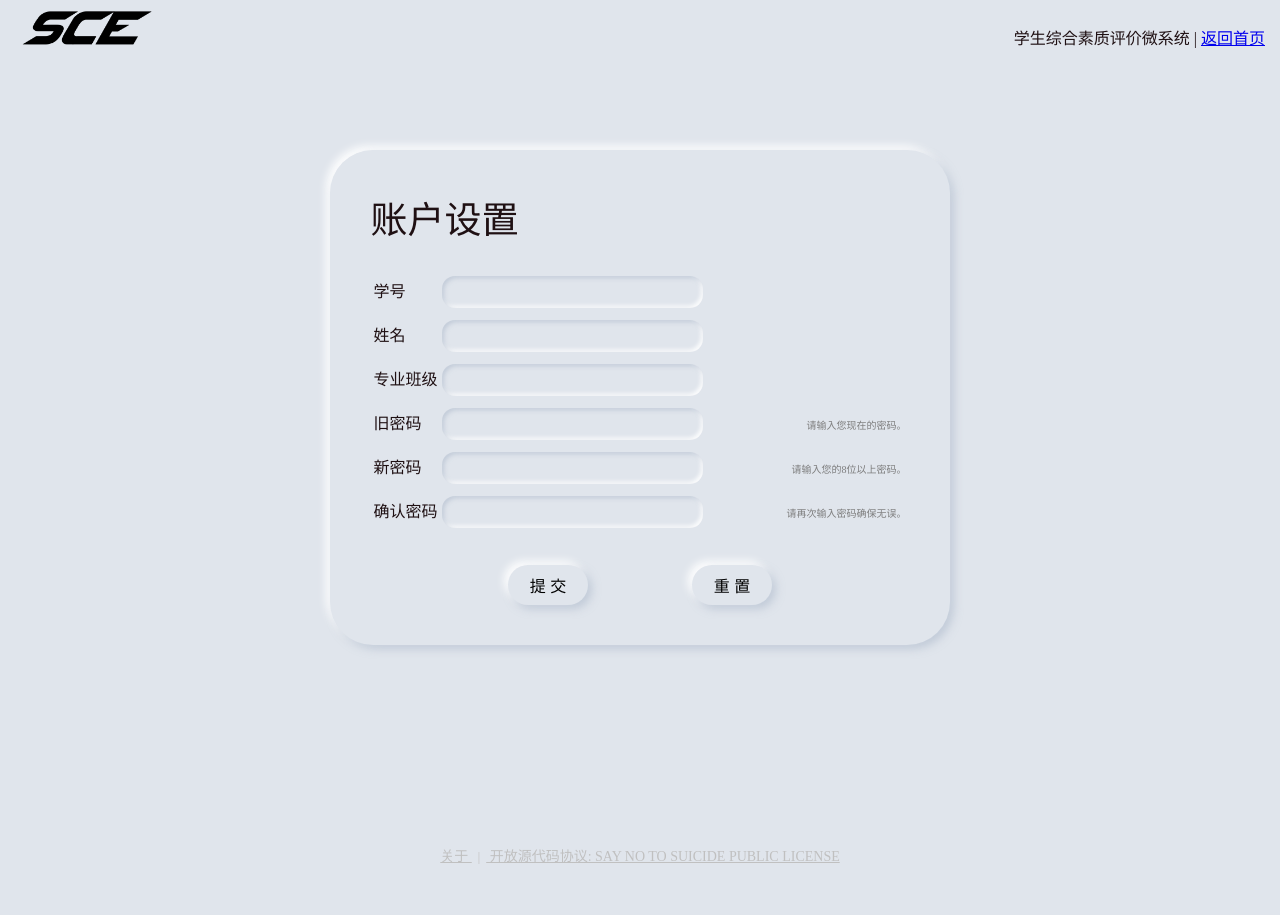
After one commit to realJaydenCheng/student-comprehensive-evaluation, a Flask app: template templates/usetting.html in a window 1280 px wide. The commit adds this page. Run offline with Flask 2, Linux system fonts and the light colour scheme; the template is opened without the code that fills it, so the values that code supplies are empty; some libraries are stand-ins or nearby versions.

Commit message:
完成修改密码的前端

```diff
--- /dev/null
+++ b/static/js/usetting.js
@@ -0,0 +1,55 @@
+// 检验密码
+function checkPwd() {
+	let pwd1 = document.getElementById('newpwd').value;
+	let tip1 = document.getElementById('pwdtip2');
+	let pwd2 = document.getElementById('pwd2').value;
+	let tip2 = document.getElementById('pwdtip3');
+	if (pwd1.length >= 8) {
+		if (pwd2 == pwd1) {
+			tip1.innerText = '请输入您的8位以上密码。';
+			tip2.innerText = '请再次输入密码确保无误。';
+			tip1.style.color = tip2.style.color = 'rgb(125,125,125)';
+			return true;
+		}
+		else {
+			tip2.innerText = '两次密码输入不一致，请重试。';
+			tip2.style.color = 'red';
+			return false;
+		}
+	}
+	else {
+		tip1.innerText = '密码不足8位，请重试。';
+		tip1.style.color = 'red';
+		return false;
+	}
+}
+
+//
+function check8(n){
+    let tip = document.getElementById("pwdtip1");
+    if (n.value.length >= 8) {
+        tip.style.color =  'rgb(125,125,125)' ;
+        return true ;}
+    else{
+        tip.style.color = 'red' ;
+        return false ;}
+}
+
+function beforeSubmit() {
+	let pwd = document.getElementById('newpwd')
+	let code = document.getElementById('code').value
+    let oldpwd = document.getElementById('oldpwd')
+	if (!check8(oldpwd)) {
+		window.alert('旧密码填写不足八位');
+		oldpwd.value = '';
+		return false;
+	}
+	if (!checkPwd()) {
+		window.alert('请检查密码是否输入正确。');
+		pwd.value = '';
+		return false;
+	}
+	pwd.value = md5Pwd(pwd.value, code);
+    oldpwd.value = md5Pwd(oldpwd.value,code);
+	return true;
+}
--- a/templates/_features.html
+++ b/templates/_features.html
@@ -25,7 +25,7 @@
     <nav>
         <img src="../static/img/logo.png" alt="学生综合素质评价微系统" title="学生综合素质评价微系统" width="142px" id='logo'>
         <span id="top">
-            学生综合素质评价微系统&nbsp;&nbsp;|&nbsp;&nbsp;欢迎您：<i>{{session.get('name',None)}}</i>&nbsp;&nbsp;|&nbsp;&nbsp;
+            学生综合素质评价微系统&nbsp;&nbsp;|&nbsp;&nbsp;欢迎您: <i><a href="{{url_for('usetting')}}">{{session.get('name',None)}}</a></i>&nbsp;&nbsp;|&nbsp;&nbsp;
             <a href="{{url_for('index')}}">返回首页</a>&nbsp;&nbsp;|&nbsp;&nbsp;<a href="{{url_for('login')}}?exit=1">退出登录</a>
         </span>
         <span id="top"></span>
@@ -45,7 +45,7 @@
     <footer>
         <a href="{{url_for('about')}}">关于&nbsp;</a>
         &nbsp;|&nbsp;
-        <a href="{{url_for('license')}}">&nbsp;开放源代码协议：SAY NO TO SUICIDE PUBLIC LICENSE</a>
+        <a href="{{url_for('license')}}">&nbsp;开放源代码协议: SAY NO TO SUICIDE PUBLIC LICENSE</a>
     </footer>
 </body>
 
--- /dev/null
+++ b/templates/usetting.html
@@ -0,0 +1,108 @@
+<!DOCTYPE html>
+<html>
+
+<head>
+    <meta charset="utf-8">
+    <title>账户设置-学生综合素质评价微系统(SCE)</title>
+    <link rel="icon" href="../static/img/favicon.ico" mce_href="../static/img/favicon.ico" type="image/x-icon">
+    <link rel="shortcut icon" href="../static/img/favicon.ico" mce_href="../static/img/favicon.ico" type="image/x-icon">
+    <link rel="stylesheet" href="../static/css/general.css">
+    <link rel="stylesheet" href="../static/css/reg.css">
+    <script src='../static/js/md5.js'></script>
+    <script src="../static/js/usetting.js"></script>
+    <script src="../static/js/login.js"></script>
+    {% for message in get_flashed_messages() %}
+    {% if message %}
+    <script>
+        window.onload=function(){alert('{{ message }}')}
+    </script>
+    {% else %}
+    {% endif %}
+    {% endfor %}
+</head>
+
+<body>
+    <nav>
+        <img src="../static/img/logo.png" alt="学生综合素质评价微系统" title="学生综合素质评价微系统" width="142px">
+        <span id="top">学生综合素质评价微系统&nbsp;|&nbsp;<a href="{{url_for('login')}}">返回首页</a></span>
+    </nav>
+    <div class="main">
+        <h1>账户设置</h1>
+        <div id="table">
+            <form action="{{url_for('usetting')}}" method="post" onsubmit="return  beforeSubmit();">
+                <table>
+                    <tr>
+                        <td>
+                            <div class="infotext">学号</div>
+                        </td>
+                        <td>
+                            <input type="text" name="codetxt" id="code" class="info" size="30px" value="{{session['uid']}}" readonly />
+                        </td>
+                    </tr>
+                    <tr>
+                        <td>
+                            <div class="infotext" id="codetip"> 姓名</div>
+                        </td>
+                        <td>
+                            <input type="text" name="nametxt" class="info" size="30px" id="name" value="{{session['name']}}" readonly />
+                        </td>
+                    </tr>
+                    <tr>
+                        <td>
+                            <div class="infotext">专业班级</div>
+                        </td>
+                        <td>
+                            <input type="text" name="grclass" class="info" size="30px" id="grclass" value="{{majors[session['major']]+session['grClass']}}" readonly />
+                        </td>
+                    </tr>
+                    <tr>
+                        <td>
+                            <div class="infotext">旧密码</div>
+                        </td>
+                        <td>
+                            <input type='password' name="oldpwd" id="oldpwd" class="info" size="30px" onchange="check8(this);" />
+                        </td>
+                        <td class="tips" id="pwdtip1">
+                            请输入您现在的密码。
+                        </td>
+                    </tr>
+                    <tr>
+                        <td>
+                            <div class="infotext">新密码</div>
+                        </td>
+                        <td>
+                            <input type='password' name="newpwd" id="newpwd" class="info" size="30px"
+                                onchange="checkPwd()" />
+                        </td>
+                        <td class="tips" id="pwdtip2">
+                            请输入您的8位以上密码。
+                        </td>
+                    </tr>
+                    <tr>
+                        <td>
+                            <div class="infotext">确认密码</div>
+                        </td>
+                        <td>
+                            <input type='password' id="pwd2" class="info" size="30px" onchange="checkPwd()" />
+                        </td>
+                        <td class="tips" id="pwdtip3">
+                            请再次输入密码确保无误。
+                        </td>
+                    </tr>
+                </table>
+                <div class="obtn">
+                    <input type="submit" class="btn" value="提 交">
+                    <input type="reset" class="btn" value="重 置">
+                </div>
+            </form>
+        </div>
+
+    </div>
+    <footer>
+        <a href="{{url_for('about')}}">关于&nbsp;</a>
+        &nbsp;|&nbsp;
+        <a href="{{url_for('license')}}">&nbsp;开放源代码协议: SAY NO TO SUICIDE PUBLIC LICENSE</a>
+    </footer>
+</body>
+
+</html>
```
